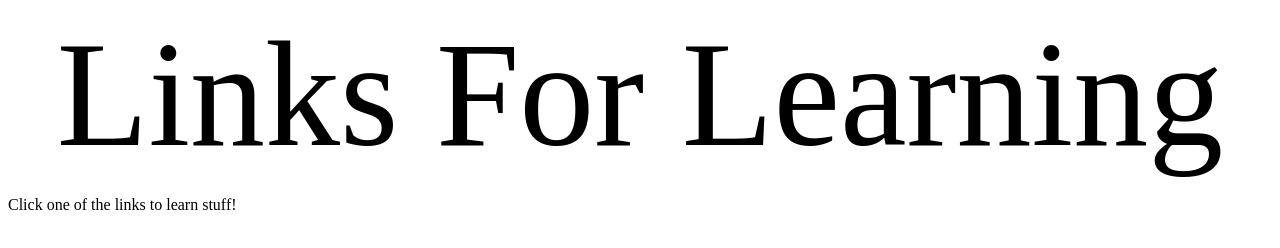
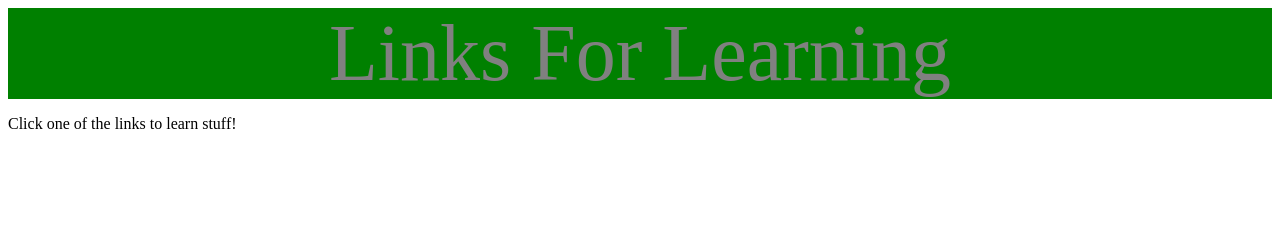
Before and after one commit to nikoskalnis/inquiry, a plain HTML site: page index.html in a window 1280 px wide. Drawn offline with Linux system fonts and the light colour scheme.

Commit message:
Update index.html

```diff
--- a/index.html
+++ b/index.html
@@ -7,7 +7,7 @@
     </script>
   </head>
   <body>
-    <div style = "text-align: center; font-size: 150px"/>
+    <div style = "text-align: center; font-size: 80px; background-color: green; color: gray;"/>
       Links For Learning
     </div>
     <p>Click one of the links to learn stuff!</p>
```
